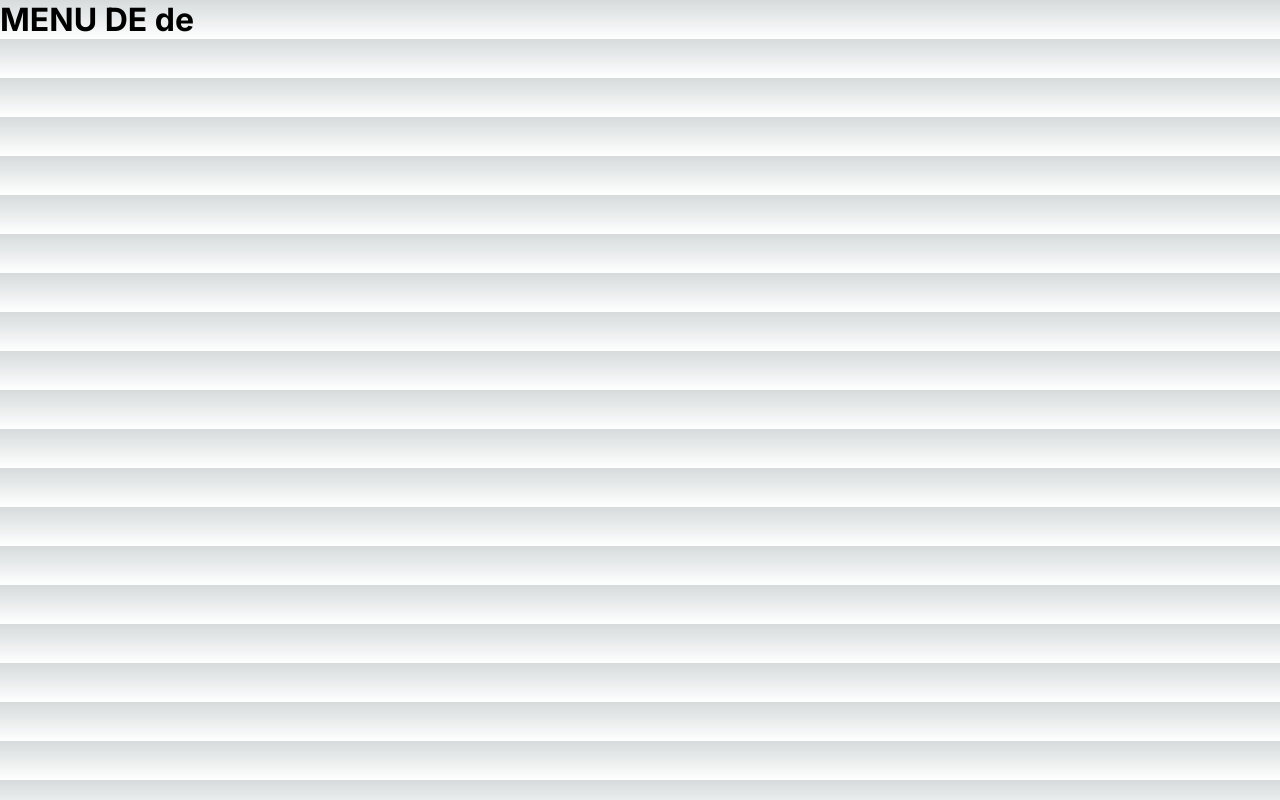
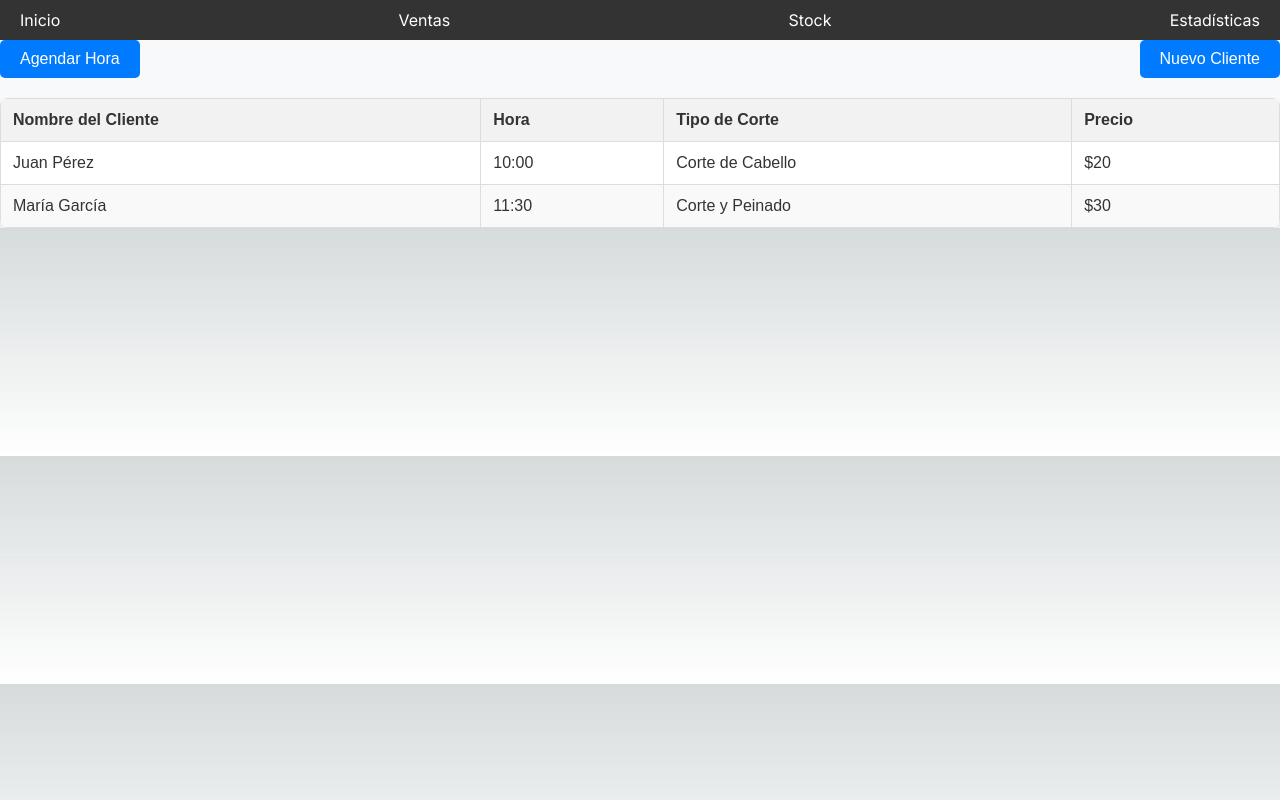
Before and after one commit to Lukayx/INFO133-Proyecto, a Next.js app in the folder web/: page /menu in a window 1280 px wide. Built offline with nearby package versions, Linux system fonts and the light colour scheme.

Commit message:
Agregado menú en web. por favor que alguien me ayude con el css del navbar para que esté marcado en la opcion que estemos

```diff
--- /dev/null
+++ b/web/src/app/components/navbar.module.css
@@ -0,0 +1,17 @@
+/* components/NavBar.module.css */
+.navBar {
+    display: flex;
+    justify-content: space-between;
+    background-color: #333;
+    padding: 10px;
+  }
+
+  .navItem {
+    color: white;
+    margin: 0 10px;
+    cursor: pointer;
+  }
+
+  .navItem:hover {
+    text-decoration: underline;
+  }
--- /dev/null
+++ b/web/src/app/components/navbar.tsx
@@ -0,0 +1,14 @@
+import styles from './navbar.module.css';
+
+const NavBar: React.FC = () => {
+  return (
+    <nav className={styles.navBar}>
+      <span className={styles.navItem}>Inicio</span>
+      <span className={styles.navItem}>Ventas</span>
+      <span className={styles.navItem}>Stock</span>
+      <span className={styles.navItem}>Estadísticas</span>
+    </nav>
+  );
+}
+
+export default NavBar;
--- /dev/null
+++ b/web/src/app/menu/menu.module.css
@@ -0,0 +1,84 @@
+/* pages/Menu.module.css */
+.body {
+    font-family: Arial, sans-serif;
+    background-color: #f8f9fa; /* Fondo blanquito */
+    color: #333;
+    margin: 0;
+    padding: 0;
+  }
+
+  .container {
+    padding: 20px;
+    max-width: 1200px;
+    margin: 0 auto;
+  }
+
+  .navBar {
+    display: flex;
+    justify-content: space-between;
+    background-color: #343a40; /* Un gris oscuro */
+    padding: 15px;
+    border-radius: 8px;
+    margin-bottom: 20px;
+  }
+
+  .navItem {
+    color: white;
+    margin: 0 10px;
+    cursor: pointer;
+    font-weight: bold;
+  }
+
+  .navItem:hover {
+    text-decoration: underline;
+  }
+
+  .buttons {
+    display: flex;
+    justify-content: space-between;
+    margin-bottom: 20px;
+  }
+
+  .button {
+    padding: 10px 20px;
+    font-size: 16px;
+    cursor: pointer;
+    border: none;
+    border-radius: 5px;
+    background-color: #007bff; /* Azul bonito */
+    color: white;
+    transition: background-color 0.3s ease;
+  }
+
+  .button:hover {
+    background-color: #0056b3; /* Azul más oscuro al hacer hover */
+  }
+
+  .table {
+    width: 100%;
+    border-collapse: collapse;
+    background-color: white;
+    border-radius: 8px;
+    overflow: hidden;
+    box-shadow: 0 2px 4px rgba(0, 0, 0, 0.1);
+  }
+
+  .table th,
+  .table td {
+    border: 1px solid #ddd;
+    padding: 12px; /* Más espacio para un diseño más limpio */
+  }
+
+  .table th {
+    background-color: #f2f2f2;
+    text-align: left;
+    font-weight: bold;
+  }
+
+  .table tbody tr:nth-child(even) {
+    background-color: #f9f9f9; /* Color de fondo alternativo para filas */
+  }
+
+  .table tbody tr:hover {
+    background-color: #f1f1f1; /* Fondo al hacer hover sobre una fila */
+  }
--- a/web/src/app/menu/page.tsx
+++ b/web/src/app/menu/page.tsx
@@ -1,7 +1,44 @@
-import styles from "./login.module.css"; // ACA DEBO IMPORTAR EL DE MENU.CSS
 
-export default function Menu() {
+import NavBar from '../components/navbar';
+import styles from './menu.module.css';
+
+const Menu: React.FC = () => {
   return (
-    <h1>MENU DE de </h1>
-  )
+    <div>
+      <NavBar />
+      <div className={styles.body}>
+        <div className={styles.buttons}>
+          <button className={styles.button}>Agendar Hora</button>
+          <button className={styles.button}>Nuevo Cliente</button>
+        </div>
+        <table className={styles.table}>
+          <thead>
+            <tr>
+              <th>Nombre del Cliente</th>
+              <th>Hora</th>
+              <th>Tipo de Corte</th>
+              <th>Precio</th>
+            </tr>
+          </thead>
+          <tbody>
+            {/* Aquí puedes añadir los datos de los clientes */}
+            <tr>
+              <td>Juan Pérez</td>
+              <td>10:00</td>
+              <td>Corte de Cabello</td>
+              <td>$20</td>
+            </tr>
+            <tr>
+              <td>María García</td>
+              <td>11:30</td>
+              <td>Corte y Peinado</td>
+              <td>$30</td>
+            </tr>
+          </tbody>
+        </table>
+      </div>
+    </div>
+  );
 }
+
+export default Menu;
```
Also changed, not shown: web/src/app/stock/page.tsx (added), web/src/app/stock/stock.module.css (added).
